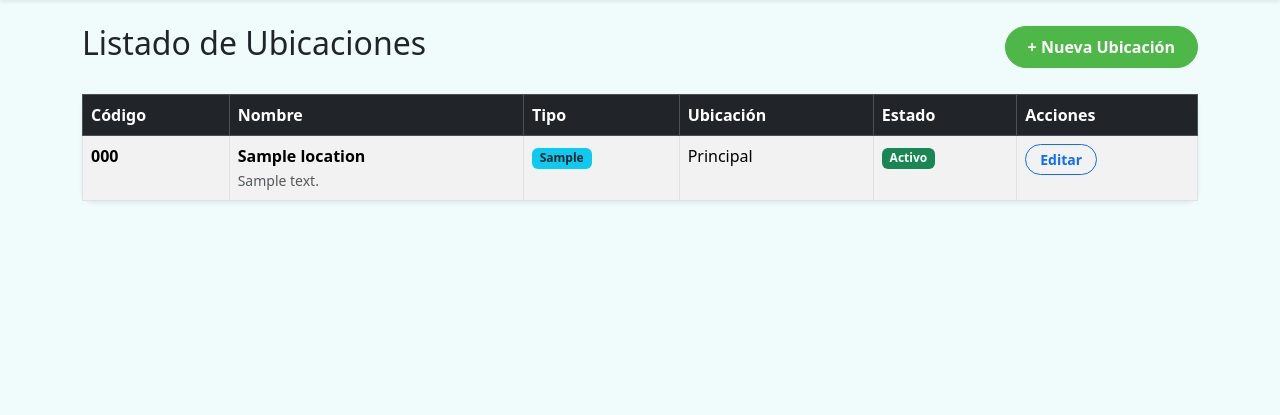
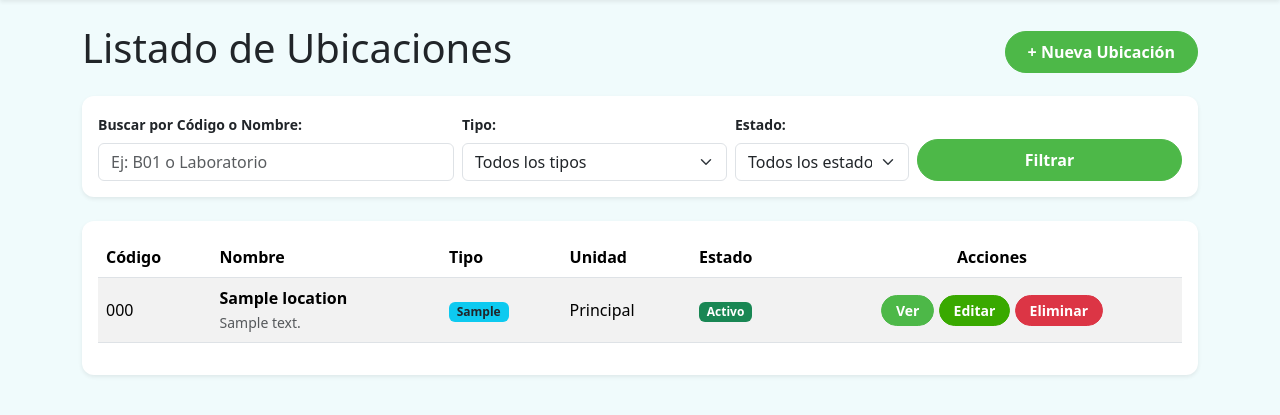
Before and after one commit to wsderfghbgv/sena-inventario, a Laravel app: page /locations in a window 1280 px wide. Shown: the part 56-471 px from the top of the page. Run offline with Laravel 12, Linux system fonts and the light colour scheme; a user stored in the database is signed in; data comes from the database, SQL or seed files in the repository; tables that the repository leaves empty hold one stand-in row (values such as "Sample post"); parts of the project's set-up code (start-up, migrations or seed data) failed here and were passed over.

Commit message:
feat: Implentacion de lista de locations y base de layout de las vistas

```diff
--- a/app/Http/Controllers/LocationController.php
+++ b/app/Http/Controllers/LocationController.php
@@ -10,10 +10,38 @@ class LocationController extends Controller
     /**
      * Display a listing of the resource.
      */
-    public function index()
+    public function index(Request $request)
     {
-        $locations = Location::with('parentLocation')->latest()->paginate(10);
-        return view('locations.index', compact('locations'));
+        $query = Location::with(['parentLocation', 'children']);
+
+        // Filtro por término de búsqueda (código, nombre o descripción)
+        $search = $request->input('buscar', $request->input('search'));
+        if (!empty($search)) {
+            $query->where(function ($q) use ($search) {
+                $q->where('code', 'like', "%{$search}%")
+                  ->orWhere('name', 'like', "%{$search}%")
+                  ->orWhere('description', 'like', "%{$search}%");
+            });
+        }
+
+        // Filtro por Tipo de ubicación
+        $type = $request->input('tipo', $request->input('type'));
+        if (!empty($type) && $type !== 'all') {
+            $query->where('type', $type);
+        }
+
+        // Filtro por Estado (activo/inactivo)
+        $status = $request->input('estado', $request->input('status'));
+        if (!empty($status) && $status !== 'all') {
+            $isActive = in_array($status, ['activo', 'active', '1', 1], true);
+            $query->where('is_active', $isActive);
+        }
+
+        $locations = $query->latest()->paginate(10)->withQueryString();
+        $totalActive = Location::where('is_active', true)->count();
+        $allTypes = Location::select('type')->distinct()->pluck('type');
+
+        return view('locations.index', compact('locations', 'totalActive', 'allTypes'));
     }
 
     /**
@@ -22,7 +50,6 @@ class LocationController extends Controller
     public function create()
     {
         $locations = Location::all();
-
         return view('locations.create', compact('locations'));
     }
 
@@ -49,7 +76,8 @@ class LocationController extends Controller
      */
     public function show(string $id)
     {
-        //
+        $location = Location::with(['parentLocation', 'children'])->findOrFail($id);
+        return view('locations.show', compact('location'));
     }
 
     /**
@@ -57,7 +85,10 @@ class LocationController extends Controller
      */
     public function edit(string $id)
     {
-        //
+        $location = Location::findOrFail($id);
+        $locations = Location::where('id', '!=', $id)->get();
+
+        return view('locations.edit', compact('location', 'locations'));
     }
 
     /**
@@ -65,7 +96,18 @@ class LocationController extends Controller
      */
     public function update(Request $request, string $id)
     {
-        //
+        $location = Location::findOrFail($id);
+
+        $datosValidos = $request->validate([
+            'code' => 'required|unique:locations,code,' . $location->id,
+            'name' => 'required|string|max:255',
+            'description' => 'nullable|string',
+            'type' => 'required|in:ambiente,zona,mueble,compartimento,puesto',
+            'parent_id' => 'nullable|exists:locations,id',
+        ]);
+
+        $location->update($datosValidos);
+        return redirect()->route('locations.index')->with('success', 'Ubicación actualizada correctamente');
     }
 
     /**
@@ -73,6 +115,15 @@ class LocationController extends Controller
      */
     public function destroy(string $id)
     {
-        //
+        $location = Location::findOrFail($id);
+
+        $tieneHijos = Location::where('parent_id', $location->id)->exists();
+
+        if ($tieneHijos) {
+            return redirect()->route('locations.index')->with('error', 'No se puede eliminar porque tiene sub-ubicaciones asignadas.');
+        }
+
+        $location->delete();
+        return redirect()->route('locations.index')->with('success', 'Ubicación eliminada correctamente');
     }
 }
--- a/app/Providers/AppServiceProvider.php
+++ b/app/Providers/AppServiceProvider.php
@@ -3,6 +3,7 @@
 namespace App\Providers;
 
 use Illuminate\Support\ServiceProvider;
+use Illuminate\Pagination\Paginator;
 
 class AppServiceProvider extends ServiceProvider
 {
@@ -19,6 +20,6 @@ class AppServiceProvider extends ServiceProvider
      */
     public function boot(): void
     {
-        //
+        Paginator::useBootstrapFive();
     }
 }
--- a/resources/views/layouts/app.blade.php
+++ b/resources/views/layouts/app.blade.php
@@ -7,6 +7,9 @@
 
     <!-- Enlace CDN de Bootstrap 5 -->
     <link href="https://cdn.jsdelivr.net/npm/bootstrap@5.3.3/dist/css/bootstrap.min.css" rel="stylesheet">
+
+    <!-- Enlace FontAwesome 6 para iconografía consistente -->
+    <link href="https://cdnjs.cloudflare.com/ajax/libs/font-awesome/6.5.1/css/all.min.css" rel="stylesheet">
 
     <!-- Estilos personalizados para aplicar la identidad visual del SENA / SENNOVA -->
     <style>
--- a/resources/views/locations/create.blade.php
+++ b/resources/views/locations/create.blade.php
@@ -6,7 +6,7 @@
 </div>
 
 <form action="{{ route('locations.store') }}" method="POST">
-    <!-- Token de seguridad obligatorio en Laravel -->
+
     @csrf
 
     <div class="mb-3">
--- a/resources/views/locations/index.blade.php
+++ b/resources/views/locations/index.blade.php
@@ -1,32 +1,83 @@
 @extends('layouts.app')
 
 @section('content')
-<div class="d-flex justify-content-between align-items-center mb-4">
-    <h2>Listado de Ubicaciones</h2>
+<div class="d-flex justify-content-between align-items-center mb-3">
+    <h1>Listado de Ubicaciones</h1>
     @if(Auth::user()?->tienePermiso('locations.crear'))
-        <a href="{{ route('locations.create') }}" class="btn btn-primary">
-            + Nueva Ubicación
-        </a>
+        <a href="{{ route('locations.create') }}" class="btn btn-primary">+ Nueva Ubicación</a>
     @endif
 </div>
 
+<!-- Barra de Búsqueda y Filtros -->
+<div class="card shadow-sm mb-4">
+    <div class="card-body">
+        <form method="GET" action="{{ route('locations.index') }}">
+            <div class="row g-2 align-items-end">
+                <div class="col-md-4">
+                    <label class="form-label small fw-bold">Buscar por Código o Nombre:</label>
+                    <input type="text" name="buscar" class="form-control" placeholder="Ej: B01 o Laboratorio" value="{{ request('buscar', request('search')) }}">
+                </div>
+
+                <div class="col-md-3">
+                    <label class="form-label small fw-bold">Tipo:</label>
+                    <select name="tipo" class="form-select">
+                        <option value="">Todos los tipos</option>
+                        @php
+                            $availableTypes = [
+                                'bodega' => 'Bodega',
+                                'ambiente' => 'Ambiente',
+                                'zona' => 'Zona',
+                                'compartimento' => 'Compartimento',
+                                'mueble' => 'Mueble',
+                                'puesto' => 'Puesto',
+                                'estante' => 'Estante'
+                            ];
+                        @endphp
+                        @foreach($availableTypes as $val => $label)
+                            <option value="{{ $val }}" {{ request('tipo', request('type')) == $val ? 'selected' : '' }}>
+                                {{ $label }}
+                            </option>
+                        @endforeach
+                    </select>
+                </div>
+
+                <div class="col-md-2">
+                    <label class="form-label small fw-bold">Estado:</label>
+                    <select name="estado" class="form-select">
+                        <option value="">Todos los estados</option>
+                        <option value="activo" {{ in_array(request('estado', request('status')), ['activo', 'active']) ? 'selected' : '' }}>Activo</option>
+                        <option value="inactivo" {{ in_array(request('estado', request('status')), ['inactivo', 'inactive']) ? 'selected' : '' }}>Inactivo</option>
+                    </select>
+                </div>
+
+                <div class="col-md-3 d-flex gap-2">
+                    <button type="submit" class="btn btn-primary w-100">Filtrar</button>
+                    @if(request()->hasAny(['buscar', 'search', 'tipo', 'type', 'estado', 'status']))
+                        <a href="{{ route('locations.index') }}" class="btn btn-outline-secondary" title="Limpiar filtros">Limpiar</a>
+                    @endif
+                </div>
+            </div>
+        </form>
+    </div>
+</div>
+
 <div class="card shadow-sm">
-    <div class="card-body p-0">
-        <table class="table table-bordered table-striped table-hover mb-0">
-            <thead class="table-dark">
+    <div class="card-body">
+        <table class="table table-striped align-middle">
+            <thead style="background-color: #39A900; color: #fff;">
                 <tr>
                     <th>Código</th>
                     <th>Nombre</th>
                     <th>Tipo</th>
-                    <th>Ubicación </th>
+                    <th>Unidad</th>
                     <th>Estado</th>
-                    <th>Acciones</th>
+                    <th class="text-center">Acciones</th>
                 </tr>
             </thead>
             <tbody>
                 @forelse($locations as $location)
                     <tr>
-                        <td class="fw-bold">{{ $location->code }}</td>
+                        <td>{{ $location->code }}</td>
                         <td>
                             <strong>{{ $location->name }}</strong>
                             @if($location->description)
@@ -44,21 +95,29 @@
                                 <span class="badge bg-secondary">Inactivo</span>
                             @endif
                         </td>
-                        <td>
+                        <td class="text-center">
+                            @if(Auth::user()?->tienePermiso('locations.ver'))
+                                <a href="{{ route('locations.show', $location->id) }}" class="btn btn-sm btn-accion-ver">Ver</a>
+                            @endif
                             @if(Auth::user()?->tienePermiso('locations.editar'))
-                                <a href="{{ route('locations.edit', $location->id) }}" class="btn btn-sm btn-outline-primary">
-                                    Editar
-                                </a>
-                            @else
-                                <span class="text-muted small">Solo lectura</span>
+                                <a href="{{ route('locations.edit', $location->id) }}" class="btn btn-sm btn-accion-editar">Editar</a>
+                            @endif
+                            @if(Auth::user()?->tienePermiso('locations.eliminar'))
+                                <form action="{{ route('locations.destroy', $location->id) }}" method="POST" class="d-inline" onsubmit="return confirm('¿Estás seguro de que deseas eliminar esta ubicación?');">
+                                    @csrf
+                                    @method('DELETE')
+                                    <button type="submit" class="btn btn-sm btn-accion-eliminar">Eliminar</button>
+                                </form>
                             @endif
                         </td>
                     </tr>
                 @empty
                     <tr>
                         <td colspan="6" class="text-center py-4 text-muted">
-                            No hay ubicaciones registradas aún.
-                            <a href="{{ route('locations.create') }}">Crear la primera</a>.
+                            No se encontraron ubicaciones registradas.
+                            @if(request()->hasAny(['buscar', 'search', 'tipo', 'type', 'estado', 'status']))
+                                <br><a href="{{ route('locations.index') }}" class="btn btn-sm btn-link mt-1">Limpiar filtros</a>
+                            @endif
                         </td>
                     </tr>
                 @endforelse
```
Also changed, not shown: resources/views/locations/edit.blade.php (added, +83 -0 lines), resources/views/locations/show.blade.php (added, +65 -0 lines).
